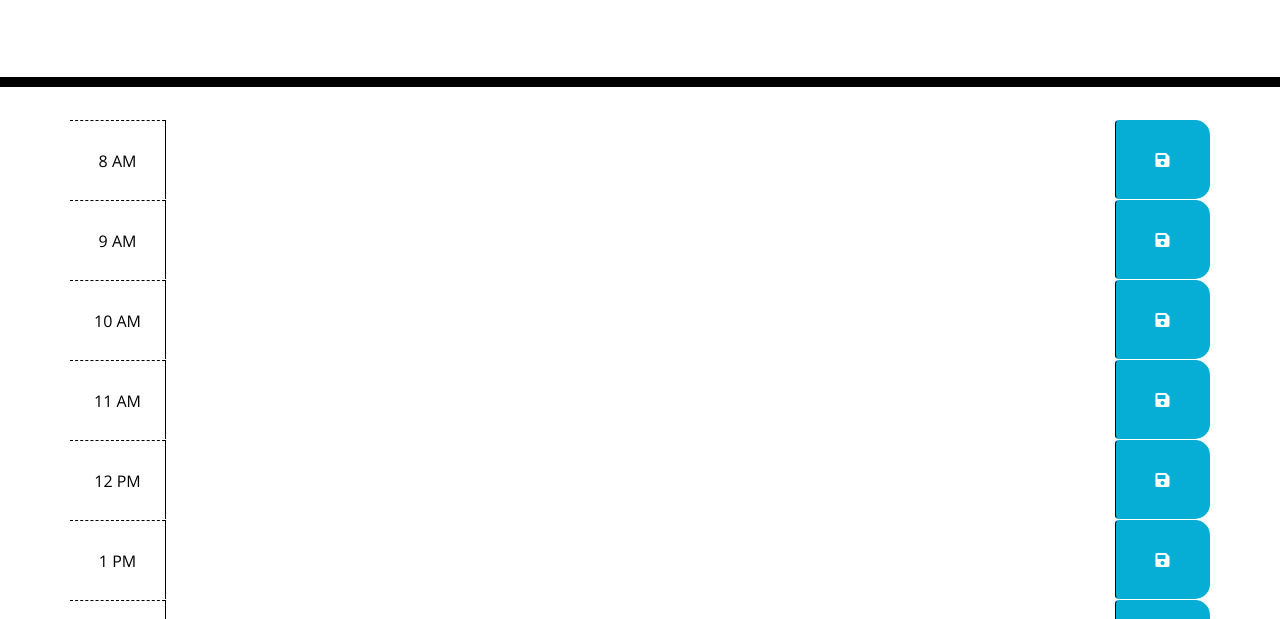
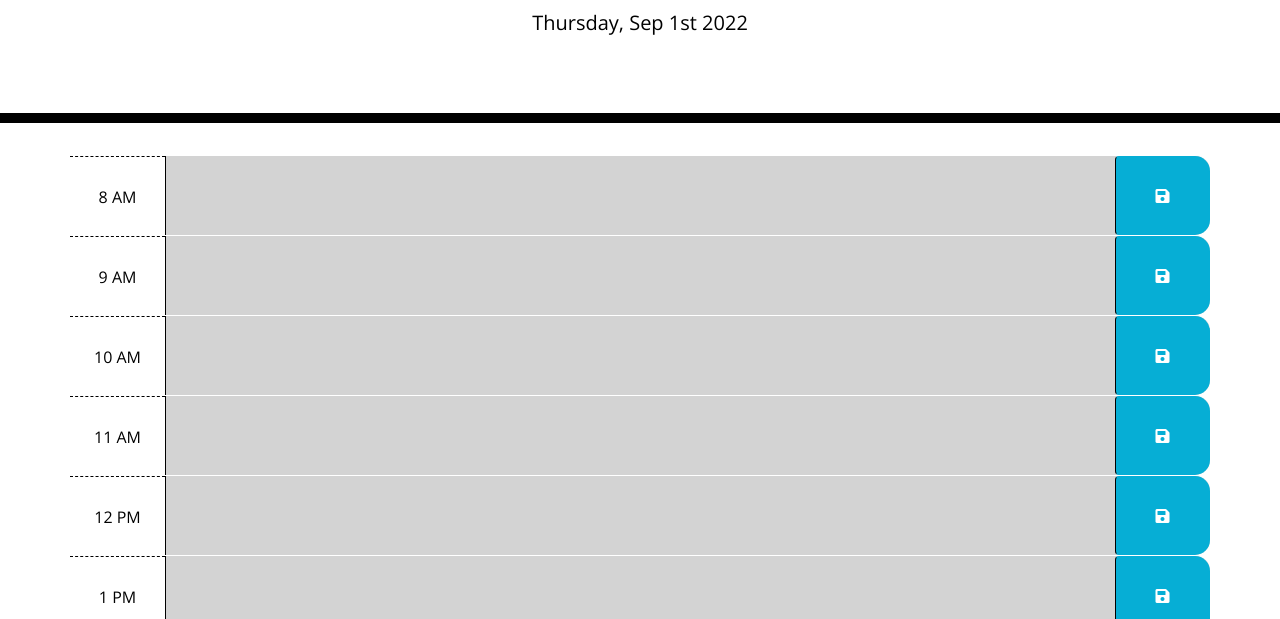
Before and after one commit to shelbybridwell/dailyworkscheduler, a plain HTML site: page index.html in a window 1280 px wide. Shown: the part 181-800 px from the top of the page. Drawn offline with nearby package versions, Linux system fonts and the light colour scheme; files that its build step writes are made by us from their sources.

Commit message:
fixed link todo:fix current hour highlight

```diff
--- a/assets/scrpit.js
+++ b/assets/scrpit.js
@@ -8,9 +8,11 @@ $(document).ready(function () {
         // Get nearby values of the description in JQuery
         var text = $(this).siblings(".description").val();
         var time = $(this).parent().attr("id");
+
         // Save text in local storage
         localStorage.setItem(time, text);
     })
+
     function timeTracker() {
         //get current number of hours.
         var timeNow = moment().hour();
@@ -38,3 +40,18 @@ function timeTracker() {
             }
         })
     }
+
+    // Get item from local storage if any
+    $("#hour8 .description").val(localStorage.getItem("hour8"));
+    $("#hour9 .description").val(localStorage.getItem("hour9"));
+    $("#hour10 .description").val(localStorage.getItem("hour10"));
+    $("#hour11 .description").val(localStorage.getItem("hour11"));
+    $("#hour12 .description").val(localStorage.getItem("hour12"));
+    $("#hour13 .description").val(localStorage.getItem("hour13"));
+    $("#hour14 .description").val(localStorage.getItem("hour14"));
+    $("#hour15 .description").val(localStorage.getItem("hour15"));
+    $("#hour16 .description").val(localStorage.getItem("hour16"));
+    $("#hour17 .description").val(localStorage.getItem("hour17"));
+
+    timeTracker();
+})
--- a/assets/style.css
+++ b/assets/style.css
@@ -1,10 +1,10 @@
 body {
-  font-family: 'Open Sans', sans-serif;
+    font-family: "Open Sans", sans-serif;
     font-size: 16px;
     line-height: 1;
   }
 
-textarea{
+  textarea {
     background: transparent;
     border: none;
     resize: none;
@@ -21,11 +21,11 @@ textarea{
     border-bottom: 10px solid black;
   }
 
-.description{
+  .description {
     white-space: pre-wrap;
   }
 
-.time-block{
+  .time-block {
     text-align: center;
     border-radius: 15px;
   }
@@ -33,7 +33,7 @@ textarea{
   .row {
     white-space: pre-wrap;
     height: 80px;
-  border-top: 1px solid white;;
+    border-top: 1px solid white;
   }
 
   .hour {
@@ -61,11 +61,11 @@ textarea{
     border-left: 1px solid black;
     border-top-right-radius: 15px;
     border-bottom-right-radius: 15px;
-  background-color: #06AED5;
+    background-color: #06aed5;
     color: white;
   }
 
   .saveBtn i:hover {
     font-size: 20px;
-  transition: all .3s ease-in-out;
+    transition: all 0.3s ease-in-out;
   }
--- a/index.html
+++ b/index.html
@@ -1,33 +1,26 @@
 <!DOCTYPE html>
 <html lang="en">
+
 <head>
 	<meta charset="UTF-8" />
 	<meta name="viewport" content="width=device-width, initial-scale=1.0" />
 	<meta http-equiv="X-UA-Compatible" content="ie=edge" />
-    <link
-      rel="stylesheet"
-      href="https://stackpath.bootstrapcdn.com/bootstrap/4.3.1/css/bootstrap.min.css"
-    />
-    <link
-      rel="stylesheet"
-      href="https://use.fontawesome.com/releases/v5.8.1/css/all.css"
-      integrity="sha384-50oBUHEmvpQ+1lW4y57PTFmhCaXp0ML5d60M1M7uH2+nqUivzIebhndOJK28anvf"
-      crossorigin="anonymous"
-    />
-    <link
-      href="https://fonts.googleapis.com/css?family=Open+Sans&display=swap"
-      rel="stylesheet"
-    />
-    <link rel="stylesheet" href="style.css" />
-    <title>Work Day Scheduler</title>
+	<link rel="stylesheet" href="https://stackpath.bootstrapcdn.com/bootstrap/4.3.1/css/bootstrap.min.css" />
+	<link rel="stylesheet" href="https://use.fontawesome.com/releases/v5.8.1/css/all.css"
+		integrity="sha384-50oBUHEmvpQ+1lW4y57PTFmhCaXp0ML5d60M1M7uH2+nqUivzIebhndOJK28anvf" crossorigin="anonymous" />
+	<link href="https://fonts.googleapis.com/css?family=Open+Sans&display=swap" rel="stylesheet" />
+	<link rel="stylesheet" href="./assets/style.css" />
+	<title>Work Day Scheduler - Challenge 5: Third-Party APIs </title>
 </head>
 
 <body>
+	<!-- Header -->
 	<header class="jumbotron">
 		<h1 class="display-3">Work Day Scheduler</h1>
 		<p class="lead">A simple calendar app for scheduling your work day</p>
 		<p id="currentDay" class="lead"></p>
 	</header>
+
 	<div class="container">
 
 		<!-- Timeblocks start here -->
@@ -123,10 +116,10 @@
         </div>
 
 	</div>
-    </div>
 
 	<script src="https://code.jquery.com/jquery-3.4.1.min.js"></script>
 	<script src="https://cdnjs.cloudflare.com/ajax/libs/moment.js/2.24.0/moment.min.js"></script>
-    <script src="./java.js"></script>
+	<script src="./assets/scrpit.js"></script>
 </body>
+
 </html>
```
Lines whose indentation alone changed are shown as unchanged.
